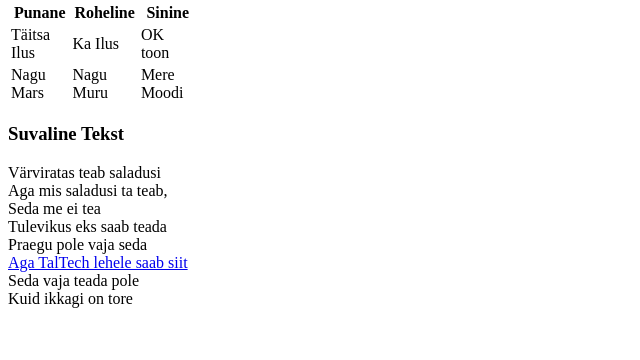
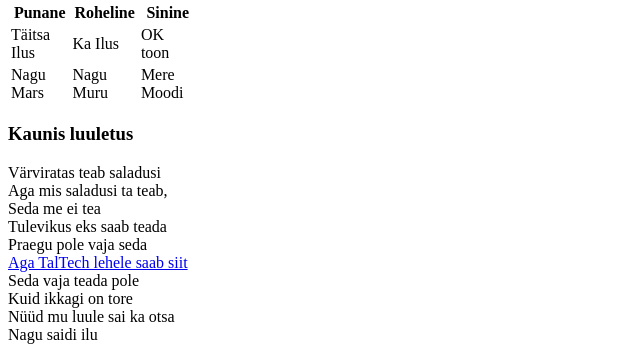
Before and after one commit to GummyCap/GummyCap.github.io, a plain HTML site: page index.html in a window 1280 px wide. Shown: the part 497-857 px from the top of the page, without its empty margins (0-640 px from the left). Before the commit the page ends 821 px from the top, so only its background shows below. Drawn offline with Linux system fonts and the light colour scheme.

Commit message:
Update index.html

```diff
--- a/index.html
+++ b/index.html
@@ -19,12 +19,16 @@
 		<td>Nagu Muru</td>
 		<td>Mere Moodi</td></tr>
 	</table>
-<h3>Suvaline Tekst</h3>
+<h3>Kaunis luuletus</h3>
 <p>Värviratas teab saladusi<br>
 Aga mis saladusi ta teab,<br>
-Seda me ei tea<br>Tulevikus eks saab teada<br>Praegu pole vaja seda<br>
+Seda me ei tea<br>
+Tulevikus eks saab teada<br>
+Praegu pole vaja seda<br>
 <a href="https://www.ttu.ee">Aga TalTech lehele saab siit</a><br>
 Seda vaja teada pole<br>
-Kuid ikkagi on tore</p>
+Kuid ikkagi on tore<br>
+Nüüd mu luule sai ka otsa<br>
+Nagu saidi ilu</p>
 </body>
 </html>
```
